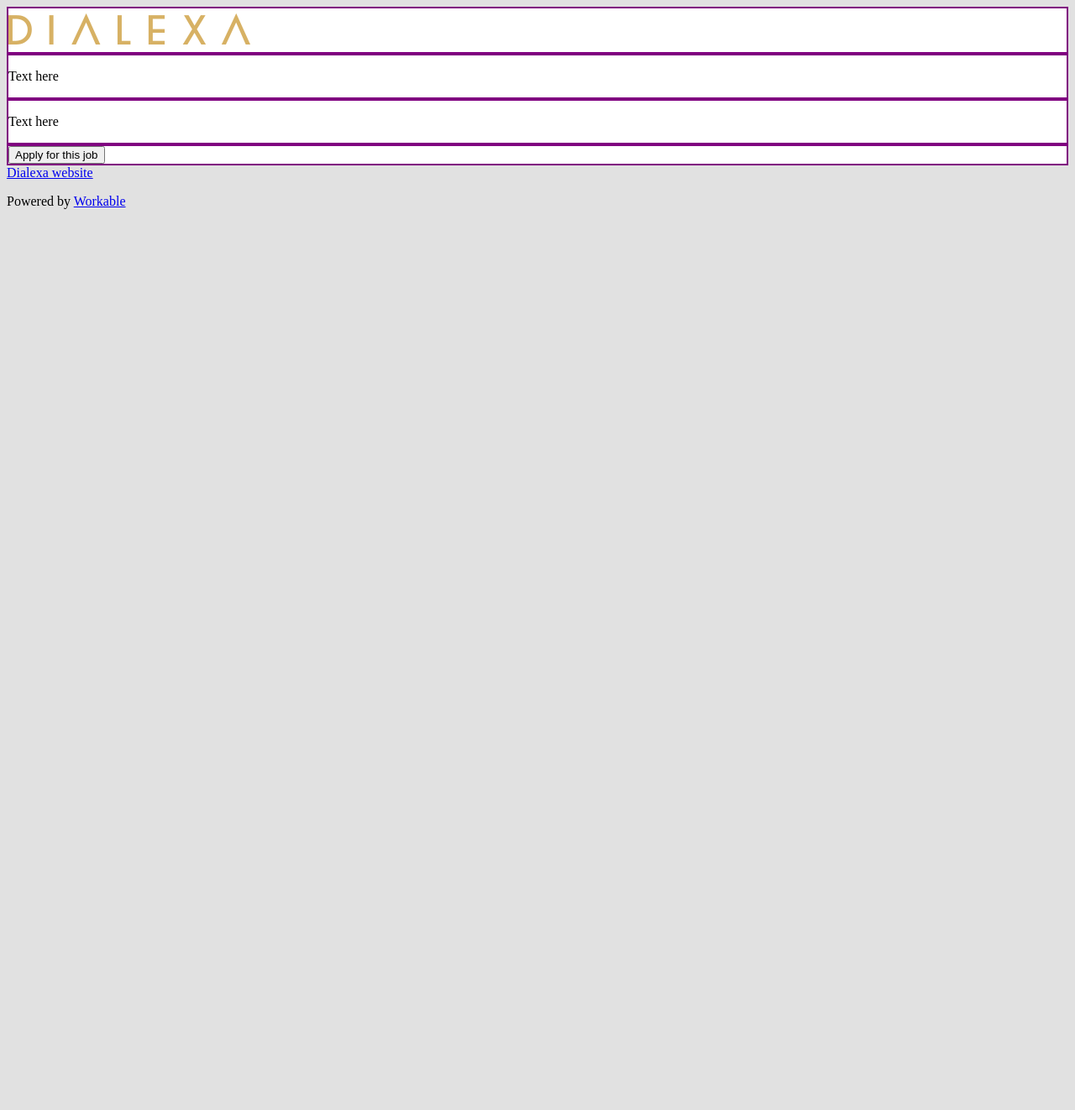
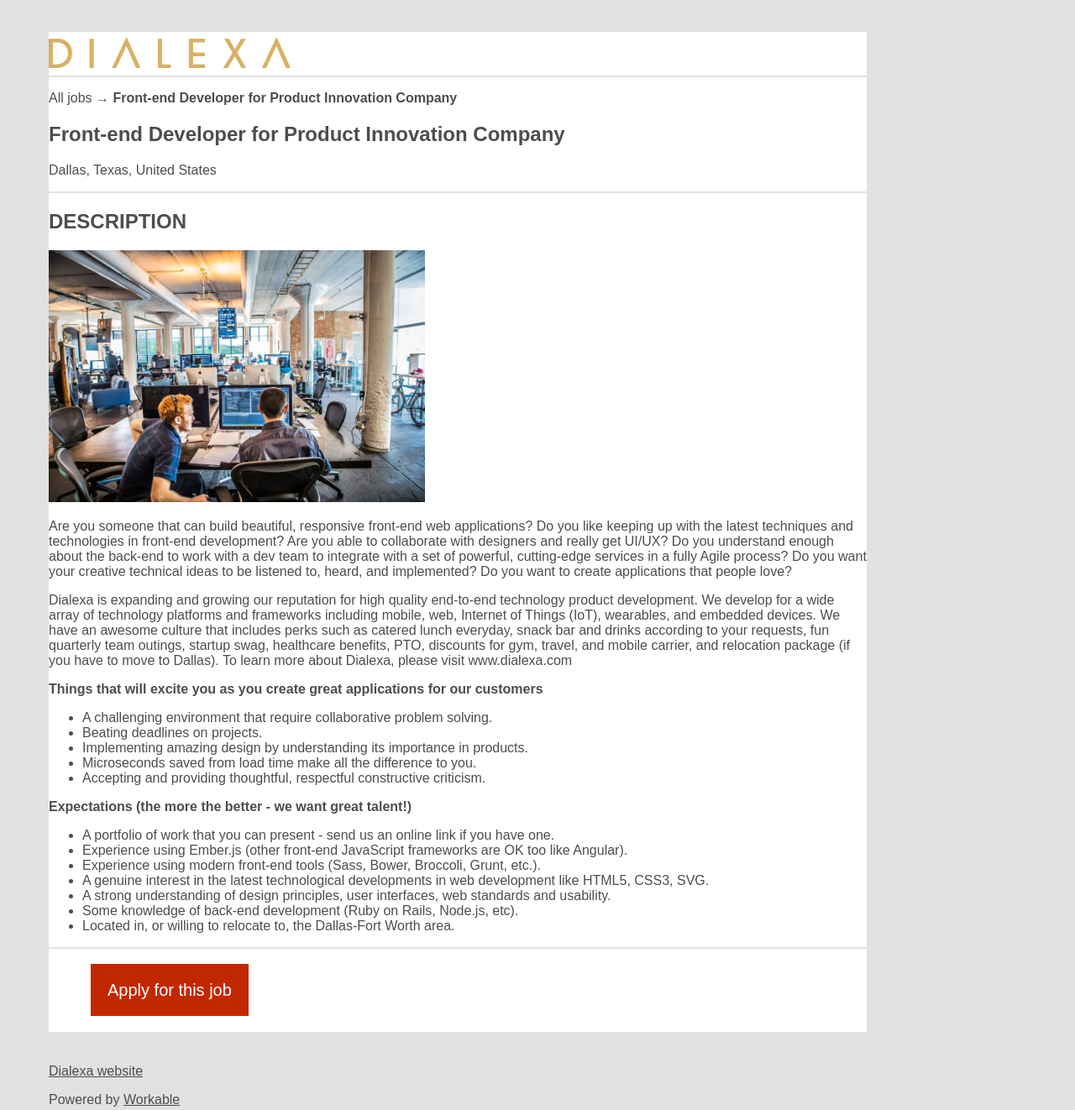
Before and after one commit to m2mathew/dialexa-job-listing, a website: page index.html in a window 1280 px wide. Shown: the whole page at 84% size. Before the commit the page ends 800 px from the top, so only its background shows below. Drawn offline with Linux system fonts and the light colour scheme.

Commit message:
Added content and adjusting styling

```diff
--- a/index.html
+++ b/index.html
@@ -6,26 +6,58 @@
 </head>
 <body>
 	<main>
-		<header>
+		<header class="header">
 			<img src="../images/large_large_workable-logo.png" alt="large Dialexa logo" />
 		</header>
 
-		<section>
-			<p>Text here</p>
+		<section class="title">
+			<p>
+				<a href="http://www.dialexa.com">All jobs</a>
+				→
+				<strong>Front-end Developer for Product Innovation Company</strong>
+				<h1>Front-end Developer for Product Innovation Company</h1>
+				<p class="location">Dallas, Texas, United States</p>
+			</p>
 		</section>
 
-		<section>
-			<p>Text here</p>
+		<section class="details">
+			<h2>Description</h2>
+			<p class="section-image">
+				<img src="./images/section-picture-dialexa.jpg" alt="dialexa at work">
+			</p>
+			<p>Are you someone that can build beautiful, responsive front-end web applications? Do you like keeping up with the latest techniques and technologies in front-end development?  Are you able to collaborate with designers and really get UI/UX? Do you understand enough about the back-end to work with a dev team to integrate with a set of powerful, cutting-edge services in a fully Agile process? Do you want your creative technical ideas to be listened to, heard, and implemented? Do you want to create applications that people love?</p>
+			<p>Dialexa is expanding and growing our reputation for high quality end­-to-­end technology product development.  We develop for a wide array of technology platforms and frameworks including mobile, web, Internet of Things (IoT), wearables, and embedded devices. We have an awesome culture that includes perks such as catered lunch everyday, snack bar and drinks according to your requests, fun quarterly team outings, startup swag, healthcare benefits, PTO, discounts for gym, travel, and mobile carrier, and relocation package (if you have to move to Dallas). To learn more about Dialexa, please visit <a href="http://www.dialexa.com">www.dialexa.com</a></p>
+			<p>
+				<strong>Things that will excite you as you create great applications for our customers</strong>
+			</p>
+			<ul>
+				<li>A challenging environment that require collaborative problem solving.</li>
+				<li>Beating deadlines on projects.</li>
+				<li>Implementing amazing design by understanding its importance in products.</li>
+				<li>Microseconds saved from load time make all the difference to you.</li>
+				<li>Accepting and providing thoughtful, respectful constructive criticism.</li>
+			</ul>
+			<p>
+				<strong>Expectations (the more the better - we want great talent!)</strong>
+			</p>
+			<ul>
+				<li>A portfolio of work that you can present - send us an online link if you have one.</li>
+				<li>Experience using Ember.js (other front-end JavaScript frameworks are OK too like Angular).</li>
+				<li>Experience using modern front-end tools (Sass, Bower, Broccoli, Grunt, etc.).</li>
+				<li>A genuine interest in the latest technological developments in web development like HTML5, CSS3, SVG.</li>
+				<li>A strong understanding of design principles, user interfaces, web standards and usability.</li>
+				<li>Some knowledge of back-end development (Ruby on Rails, Node.js, etc).</li>
+				<li>Located in, or willing to relocate to, the Dallas-Fort Worth area.</li>
+			</ul>
 		</section>
 
-		<section>
-			<button>Apply for this job</button>
-
+		<section class="apply">
+			<a class="btn" href="#">Apply for this job</a>
 		</section>
 	</main>
 
-	<footer>
-		<a href="#">Dialexa website</a>
+	<footer id="footer">
+		<a class="left" href="#">Dialexa website</a>
 		<p>Powered by <a href="#">Workable</a></p>
 	</footer>
 
--- a/styles/main.sass.css
+++ b/styles/main.sass.css
@@ -1,8 +1,45 @@
 body {
-  background-color: #E1E1E1; }
+  background-color: #E1E1E1;
+  font-family: "Helvetia Neue", sans-serif;
+  color: #4D4D4D; }
 
 main {
   background-color: #fff; }
 
-section, header {
-  border: 2px solid purple; }
+main, footer {
+  margin: 2.375em 3.125em; }
+
+section {
+  border-top: 2px solid #E1E1E1; }
+  section a {
+    color: #4D4D4D;
+    text-decoration: none; }
+
+header {
+  overflow: hidden; }
+
+.details h2 {
+  text-transform: uppercase; }
+
+.details .section-image img {
+  height: 18.75em;
+  width: 28em; }
+
+.apply {
+  padding: 2.375em 3.125em; }
+  .apply .btn {
+    width: 10.625em;
+    height: 2.75em;
+    color: #fff;
+    font-size: 1.25em;
+    font-weight: 500;
+    text-shadow: 0 -1px -1px rgba(0, 0, 0, 0.85);
+    background-color: #C22800;
+    padding: 1em; }
+
+footer a {
+  color: #4D4D4D; }
+
+@media screen and (min-width: 68.75em) {
+  main, footer {
+    max-width: 60.875em; } }
--- a/styles/main.scss
+++ b/styles/main.scss
@@ -1,15 +1,75 @@
 body {
 	background-color: #E1E1E1;
+	font-family: "Helvetia Neue", sans-serif;
+	color: #4D4D4D;
 }
 
 main {
 	background-color: #fff;
 }
 
+main, footer {
+	margin: 2.375em 3.125em;
+}
+
+section {
+	border-top: 2px solid #E1E1E1;
+
+	a {
+		color: #4D4D4D;
+		text-decoration: none;
+	}
+}
+
 header {
+	overflow: hidden;
+}
+
+.title {
 
 }
 
-section, header {
-	border: 2px solid purple;
+.details {
+
+	h2 {
+		text-transform: uppercase;
+	}
+
+	.section-image {
+
+		img {
+			height: 18.75em;
+			width: 28em;
+		}
+	}
 }
+
+.apply {
+	padding: 2.375em 3.125em;
+
+	.btn {
+		width: 10.625em;
+		height: 2.75em;
+		color: #fff;
+		font-size: 1.25em;
+		font-weight: 500;
+		text-shadow: 0 -1px -1px rgba(0, 0, 0, 0.85);
+		background-color: #C22800;
+		padding: 1em;
+
+	}
+}
+
+footer {
+	a {
+		color: #4D4D4D;
+	}
+}
+
+@media screen and (min-width: 68.75em) {
+
+	main, footer {
+		max-width: 60.875em;
+	}
+
+}
```
